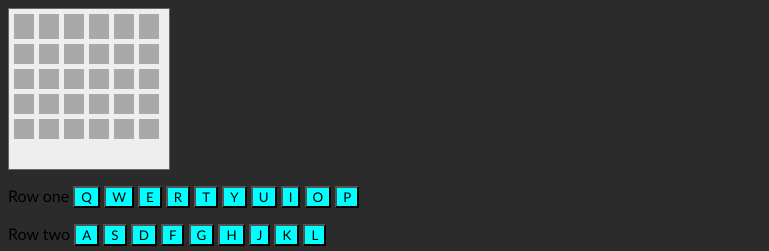
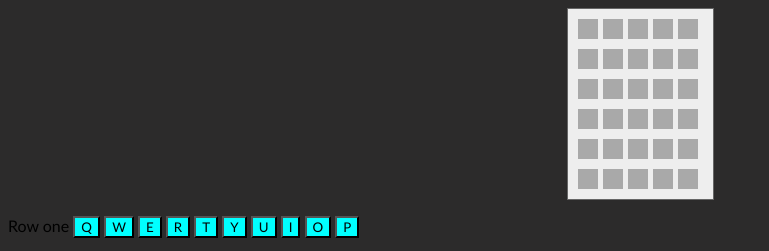
Before and after one commit to adrian625/adrian625.github.io, a plain HTML site: page index.html in a window 1280 px wide. Shown: the top 251 px of the page, without its empty margins (0-769 px from the left). Drawn offline with Linux system fonts and the light colour scheme.

Commit message:
Fix and center
Figured out the issue with the div spacing and centered it on the page

```diff
--- a/base.css
+++ b/base.css
@@ -20,28 +20,25 @@ body {
     background-color: rgb(44, 43, 43);
 }
 .guessArea{
-    display:  table;
-    width:auto;
-    height: 160px;
+    width: 145px;
+    height: 190px;
     background-color:#eee;
     border:1px solid  #666666;
     border-spacing:5px;
+    margin: auto;
 }
 .guess{
     width: 20px;
     height: 20px;
-    float: left;
-    background-color: darkgray;
-    margin-right: 5px;
-    display: table-row;
+    display:table-row;
 }
 .row{
     width: 20px;
     height: 20px;
     background-color: darkgray;
     margin-top: 5px;
-    display: table-column;
-    float: left;
+    margin-left: 5px;
+    float:left;
 }
 .box {
     width: 20px;
```
